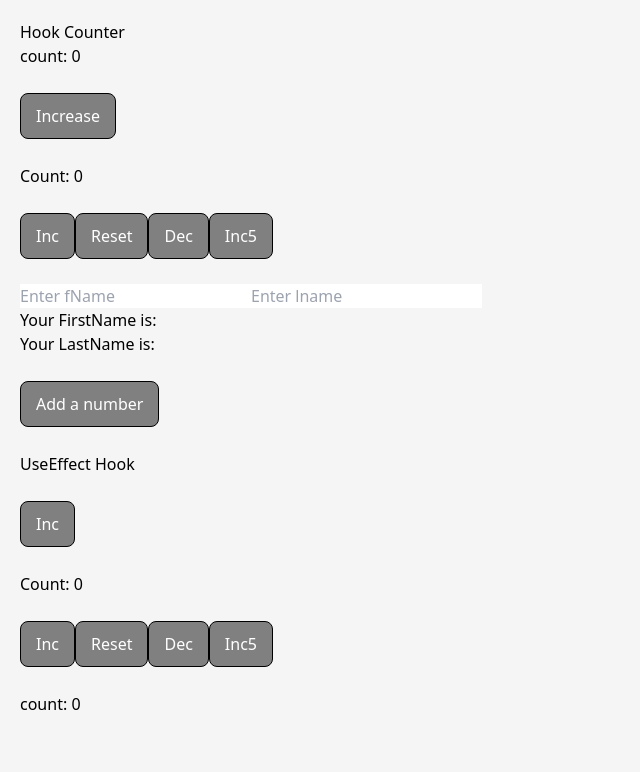
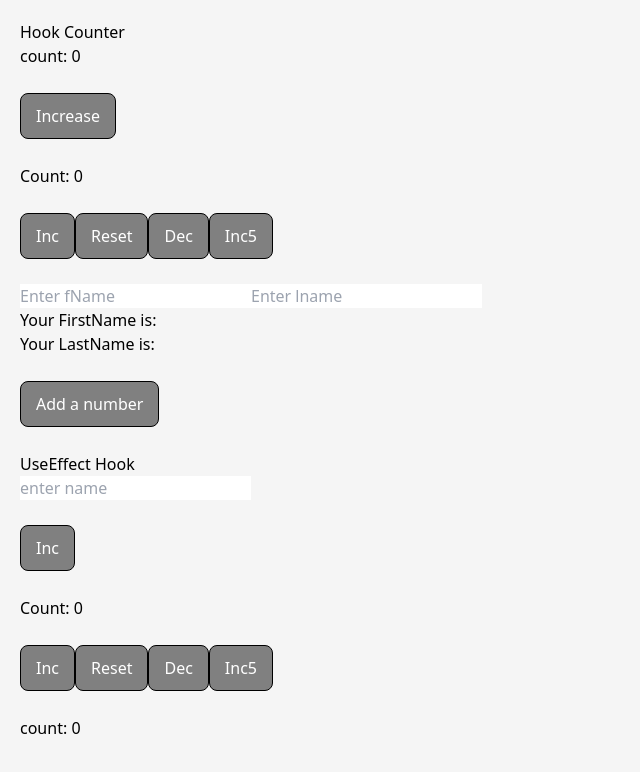
Before and after one commit to Omid-Sargazi/react-project, a React (Create React App) app: page / in a window 1280 px wide. Shown: the top 772 px of the page, without its empty margins (0-640 px from the left). Built offline with nearby package versions, Linux system fonts and the light colour scheme.

Commit message:
React Hooks Conditionally run effects

```diff
--- a/src/Components/UseEffects/HookCounterone.js
+++ b/src/Components/UseEffects/HookCounterone.js
@@ -4,14 +4,22 @@ import HookCounterTwo from "../HookCounterTwo";
 
 export default function HookCounterone() {
   const [count, setCOunt] = useState(0);
+  const [name, setName] = useState("");
+
+  const handleInput = (e) => {
+    setName(e.target.value);
+  };
 
   useEffect(() => {
+    console.log("useEffect- updating document title..");
     document.title = `You clicked ${count}`;
-  });
+  }, [count]);
 
   return (
     <div>
       <h2>UseEffect Hook</h2>
+      <input placeholder="enter name" value={name} onChange={handleInput} />
+      <br />
       <button onClick={() => setCOunt(count + 1)}>Inc</button>
       <HookCounterTwo />
       <h1>count: {count}</h1>
```
